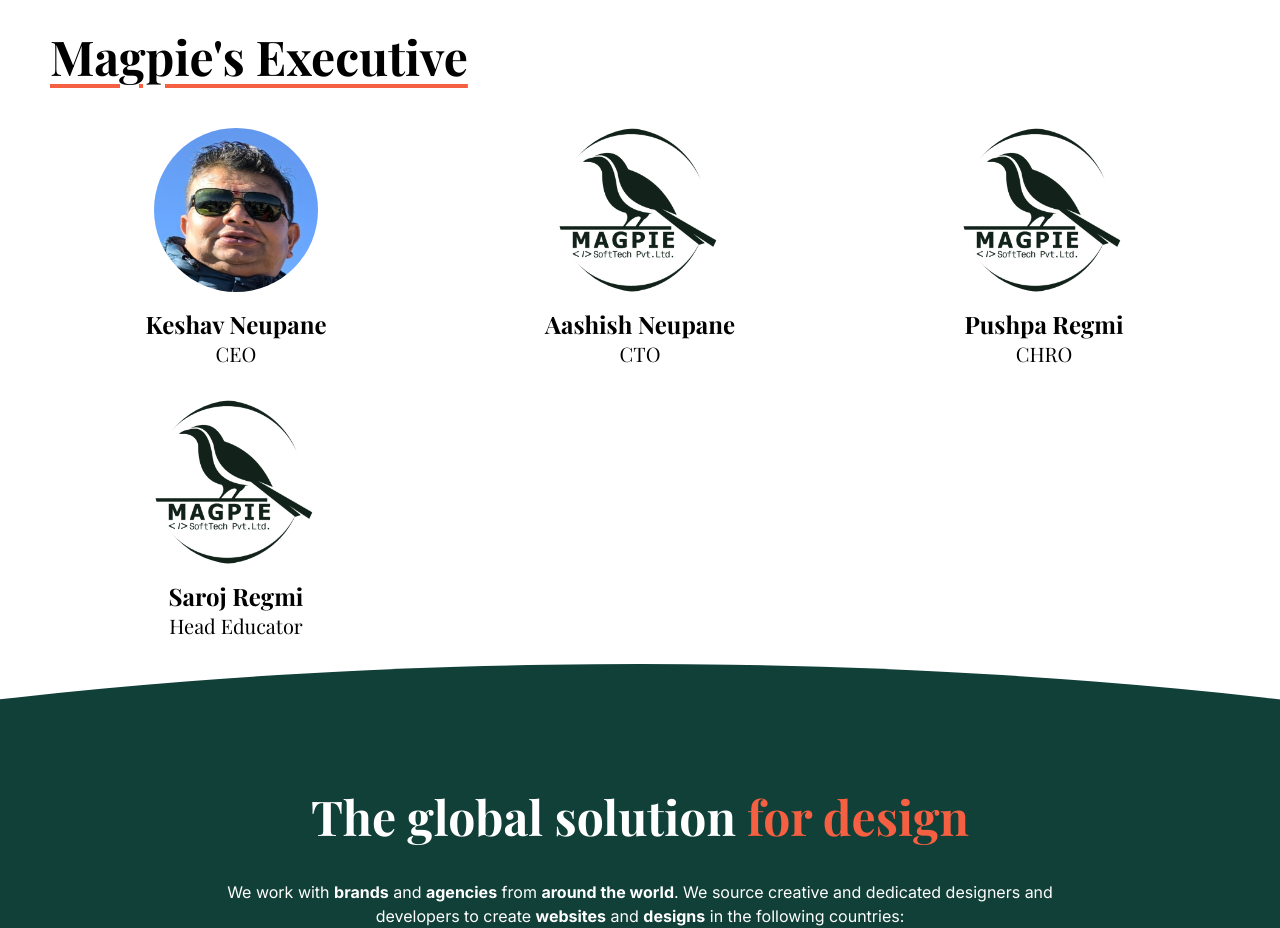
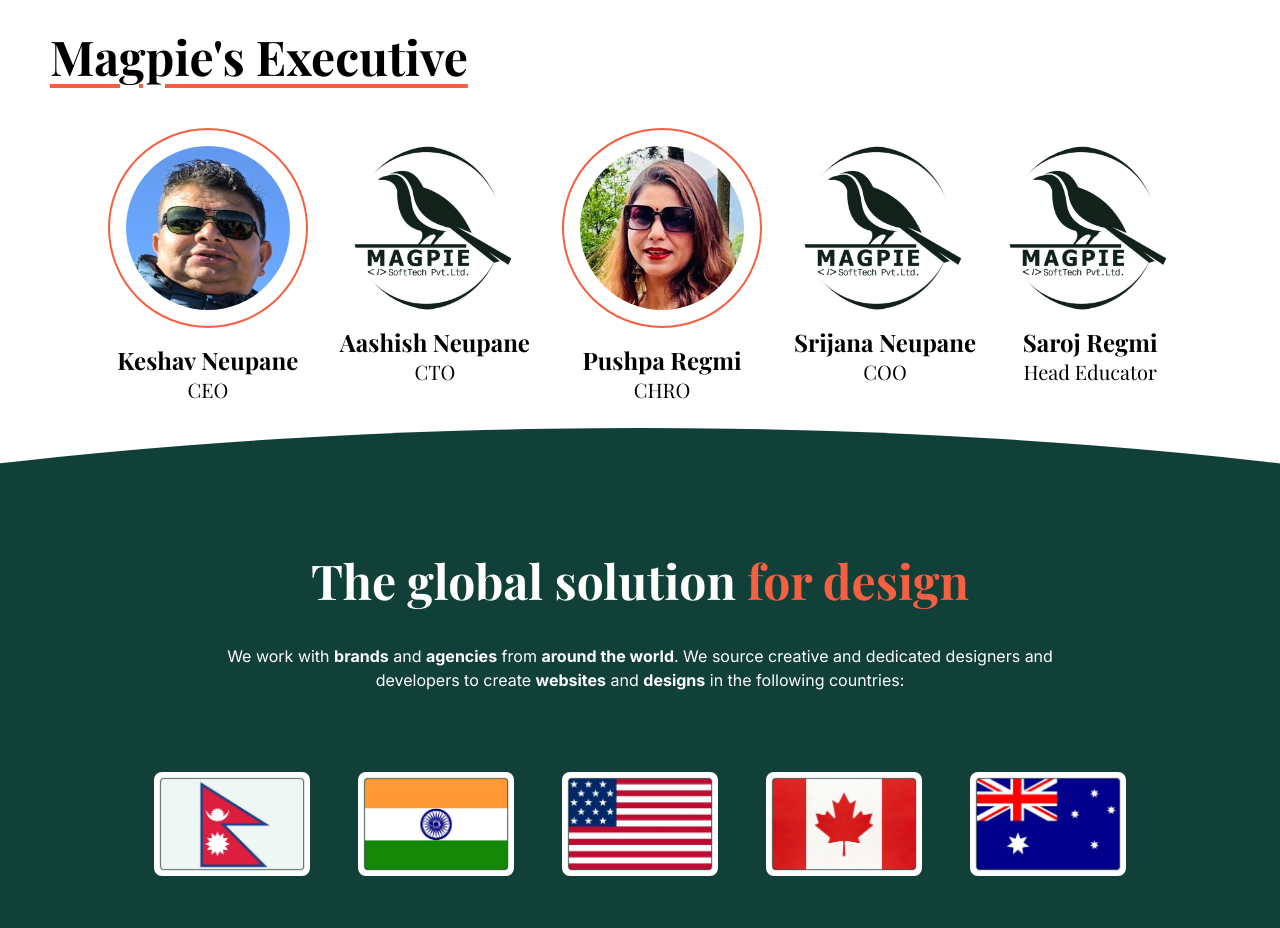
Before and after one commit to aashish-neu/magpie-softtech, a website built with Vite: page about-us.html in a window 1280 px wide. Shown: the part 2060-2988 px from the top of the page. Built offline with nearby package versions, Linux system fonts and the light colour scheme; a web font is replaced by a local one.

Commit message:
Update headshot images and box shadows

```diff
--- a/about-us.html
+++ b/about-us.html
@@ -349,11 +349,11 @@
             Magpie's Executive
           </h2>
 
-          <div class="grid grid-cols-3 gap-4 lg:gap-8">
+          <div class="flex flex-wrap justify-center gap-4 lg:gap-8 text-center">
 
             <div class="person-wrap flex flex-col justify-center items-center">
               <figure
-                class="[&_img]:w-[164px] [&_img]:h-[164px] [&_img]:rounded-full mb-4"
+                class="[&_img]:w-[164px] [&_img]:h-[164px] [&_img]:rounded-full mb-4 border-2 rounded-full p-4 border-accent"
               >
                 <img
                   src="src/assets/images/keshav-headshot.jpeg"
@@ -370,7 +370,7 @@
 
             <div class="person-wrap flex flex-col justify-center items-center">
               <figure
-                class="[&_img]:w-[164px] [&_img]:h-[164px] [&_img]:rounded-full mb-4"
+                class="[&_img]:w-[164px] [&_img]:h-[164px] [&_img]:rounded-full mb-4 "
               >
                 <img
                   src="src/assets/images/magpie-brand-logo.png"
@@ -387,6 +387,23 @@
 
             <div class="person-wrap flex flex-col justify-center items-center">
               <figure
+                class="[&_img]:w-[164px] [&_img]:h-[164px] [&_img]:rounded-full mb-4 border-2 rounded-full p-4 border-accent"
+              >
+                <img
+                  src="src/assets/images/pushpa-headshot.jpeg"
+                  alt=""
+                  width=""
+                  height=""
+                  loading="lazy"
+                  class="transition-all hover:scale-105"
+                />
+              </figure>
+              <span class="text-2xl font-bold">Pushpa Regmi</span>
+              <span class="text-xl">CHRO</span>
+            </div>
+
+            <div class="person-wrap flex flex-col justify-center items-center">
+              <figure
                 class="[&_img]:w-[164px] [&_img]:h-[164px] [&_img]:rounded-full mb-4"
               >
                 <img
@@ -398,8 +415,8 @@
                   class="transition-all hover:scale-105"
                 />
               </figure>
-              <span class="text-2xl font-bold">Pushpa Regmi</span>
-              <span class="text-xl">CHRO</span>
+              <span class="text-2xl font-bold">Srijana Neupane</span>
+              <span class="text-xl">COO</span>
             </div>
 
             <div class="person-wrap flex flex-col justify-center items-center">
--- a/services.html
+++ b/services.html
@@ -340,7 +340,7 @@
               your business processes, challenges, and requirements.
             </p>
 
-            <div class="web-card-wrap col-span-full md:col-span-1 flex flex-col gap-3 [&_.web-card]:bg-white">
+            <div class="web-card-wrap col-span-full md:col-span-1 flex flex-col gap-3 [&_.web-card]:bg-white [&_.web-card]:hover:shadow-2xl [&_.web-card]:hover:shadow-accent">
 
               <div class="web-card transition-all hover:scale-105 rounded-lg shadow-lg p-4 lg:p-6">
                 <h3 class="font-semibold underline decoration-primary underline-offset-8">Web development</h3>
```
Also changed, not shown: dist/about-us.html, dist/assets/magpie-brand-logo-DMPBI9lG.png (added), dist/assets/main-64TAv1oe.js (renamed from dist/assets/main-C5-xy4BD.js), dist/assets/main-B_Dt89Sj.css (added), dist/assets/main-y9aAdwOt.css (deleted), dist/index.html, dist/services.html, src/assets/images/pushpa-headshot.jpeg (added).
